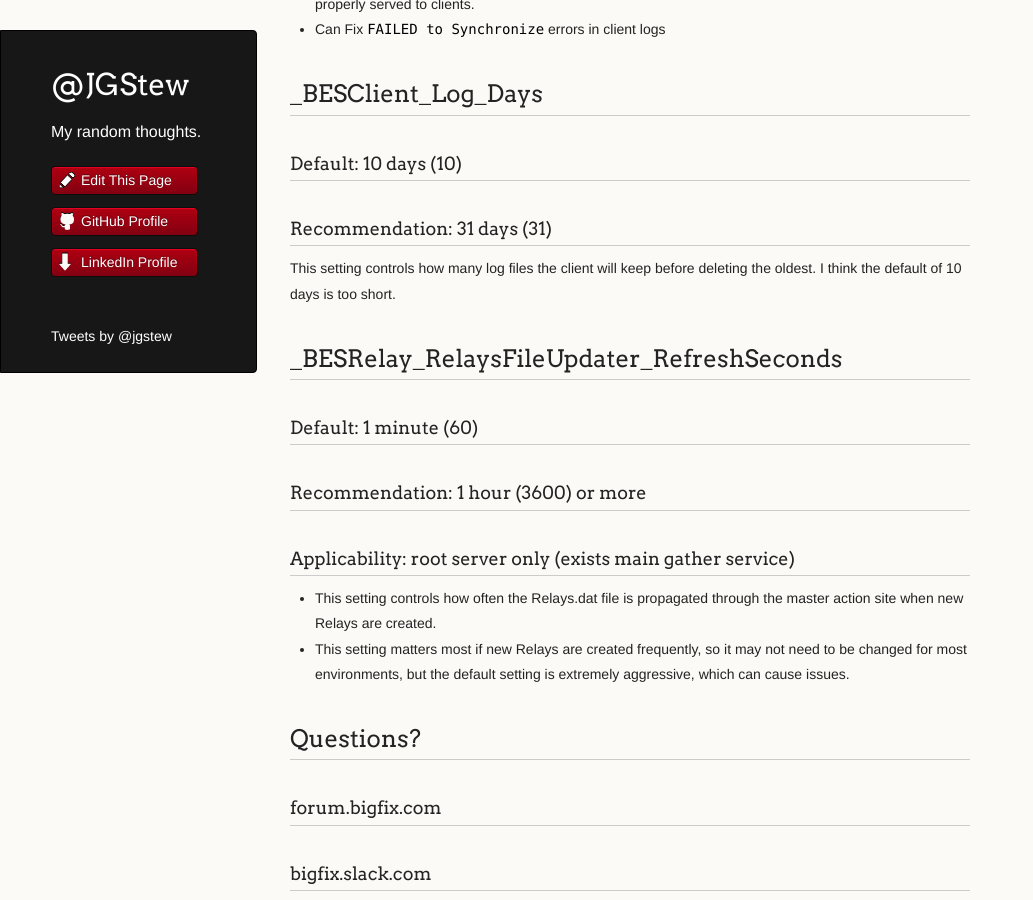
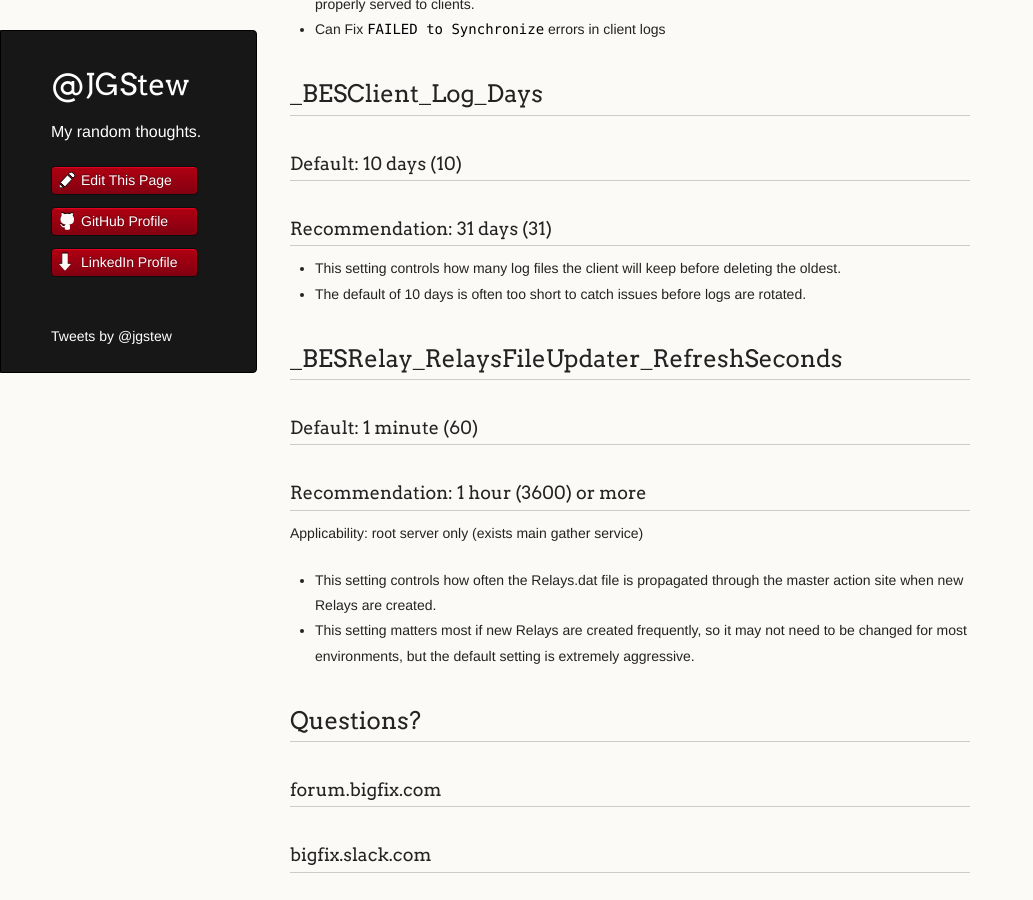
Before and after one commit to jgstew/jgstew.github.io, a Jekyll site: the page built from _posts/2018-10-30-BigFix-Settings-Optimizations.md, in a window 1280 px wide and 900 px high, scrolled down 1213 px. Shown: the whole window, without its empty margins (0-1033 px from the left). Built offline with Jekyll 4.4.1, drawn with Linux system fonts in a browser that asks for light colours; nearby versions of some CDN libraries; comment, search, counter and statistics services are not loaded.

Commit message:
Update 2018-10-30-BigFix-Settings-Optimizations.md

```diff
--- a/_posts/2018-10-30-BigFix-Settings-Optimizations.md
+++ b/_posts/2018-10-30-BigFix-Settings-Optimizations.md
@@ -54,7 +54,8 @@ date: November 8, 2018
 
 ### Recommendation: 31 days (31)
 
-This setting controls how many log files the client will keep before deleting the oldest. I think the default of 10 days is too short.
+- This setting controls how many log files the client will keep before deleting the oldest.
+- The default of 10 days is often too short to catch issues before logs are rotated.
 
 
 ## _BESRelay_RelaysFileUpdater_RefreshSeconds
@@ -63,10 +64,9 @@ This setting controls how many log files the client will keep before deleting th
 
 ### Recommendation: 1 hour (3600) or more
 
-### Applicability: root server only (exists main gather service)
-
+Applicability: root server only (exists main gather service)
 - This setting controls how often the Relays.dat file is propagated through the master action site when new Relays are created.
-- This setting matters most if new Relays are created frequently, so it may not need to be changed for most environments, but the default setting is extremely aggressive, which can cause issues.
+- This setting matters most if new Relays are created frequently, so it may not need to be changed for most environments, but the default setting is extremely aggressive.
 
 
 ## Questions?
```
